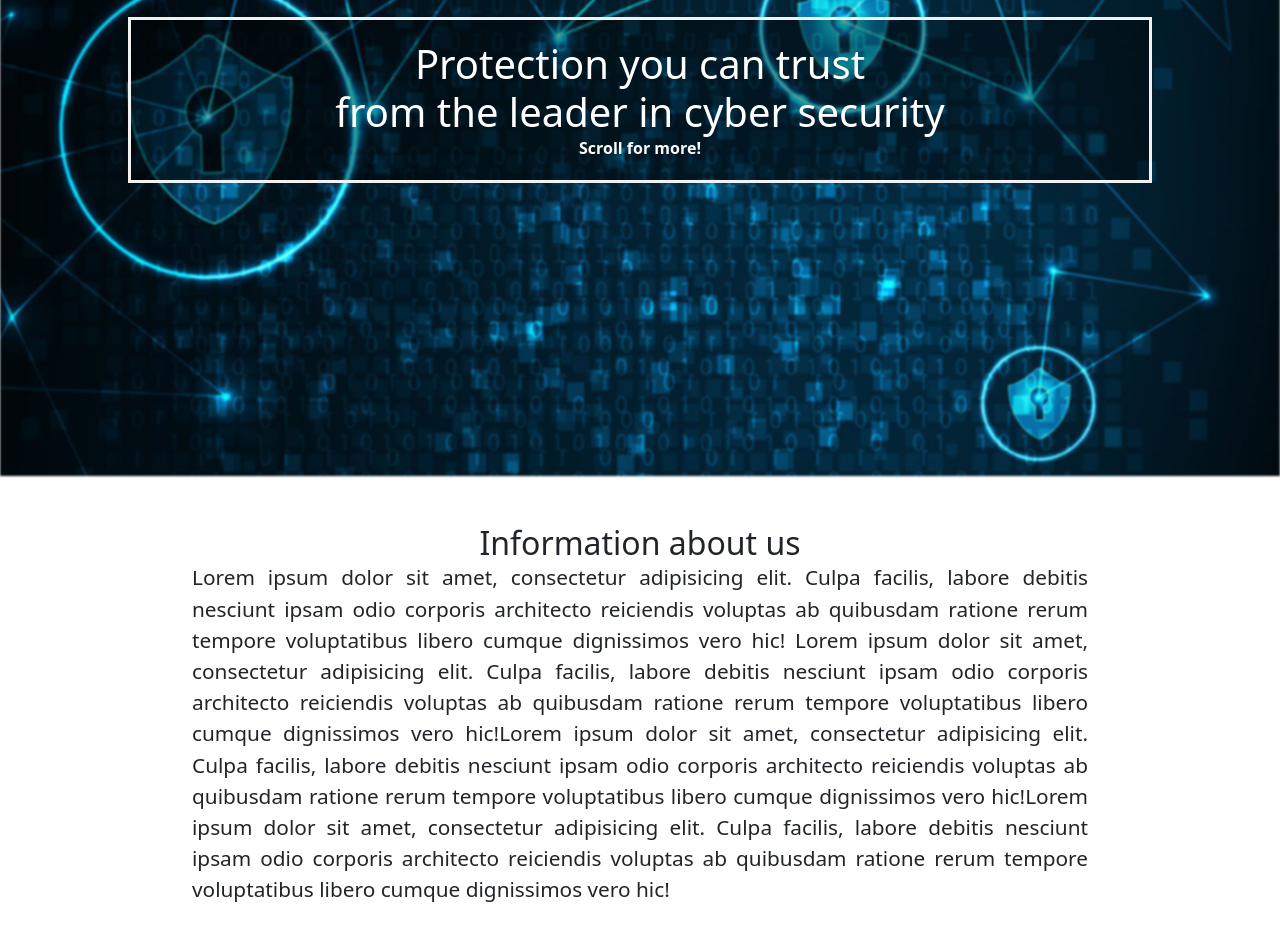
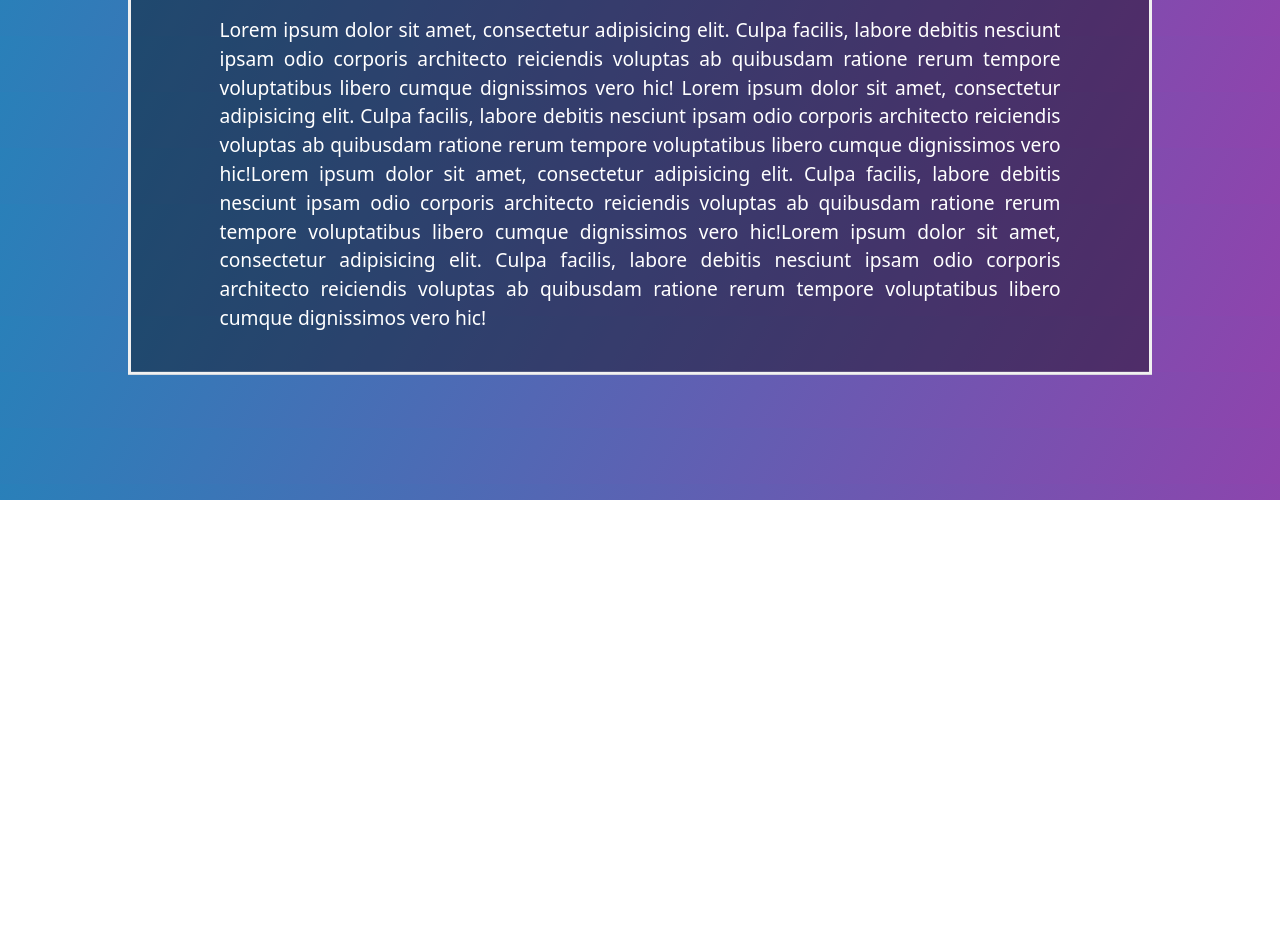
Before and after one commit to XWS-BS-EP-TIM2-2022/pki, an Angular app in the folder Frontend/pki-client/: page / in a window 1280 px wide. Shown: the part 300-1240 px from the top of the page. After the commit the page ends 800 px from the top, so only its background shows below. Built offline with nearby package versions, Linux system fonts and the light colour scheme.

Commit message:
home apge i login front design

```diff
--- a/Frontend/pki-client/src/app/app.component.css
+++ b/Frontend/pki-client/src/app/app.component.css
@@ -45,9 +45,11 @@ h2 {
 }
 
 #p1 {
-    margin: 15%;
+    margin: 7%;
     margin-top: 0;
-    font-size: 1.3rem;
+    margin-bottom: 2%;;
+    font-size: 1.2rem;
+    font-weight: lighter;
     text-align: justify;
 }
 
--- a/Frontend/pki-client/src/app/app.component.html
+++ b/Frontend/pki-client/src/app/app.component.html
@@ -1,20 +1,22 @@
 <app-navbar></app-navbar>
-<div style="text-align: center;" >
-    <div class="imgbox">
+<div>
+    <!-- <div class="imgbox">
         <img src="/assets/home-background.jpg" class="bg-image" *ngIf="router.url === '/'">
-    </div>
+    </div> -->
     <div *ngIf="router.url === '/'">
         <div class="bg-text">
             <h1>Protection you can trust</h1>
-            <h1>from the leader in cyber security</h1>
-            <p>Scroll for more!</p>
+            <h1>from the leader in cyber security!</h1>
+            <br><br><br>
+            <p id="p1">Lorem ipsum dolor sit amet, consectetur adipisicing elit. Culpa facilis, labore debitis nesciunt ipsam odio corporis architecto reiciendis voluptas ab quibusdam ratione rerum tempore voluptatibus libero cumque dignissimos vero hic! Lorem ipsum dolor sit amet, consectetur adipisicing elit. Culpa facilis, labore debitis nesciunt ipsam odio corporis architecto reiciendis voluptas ab quibusdam ratione rerum tempore voluptatibus libero cumque dignissimos vero hic!Lorem ipsum dolor sit amet, consectetur adipisicing elit. Culpa facilis, labore debitis nesciunt ipsam odio corporis architecto reiciendis voluptas ab quibusdam ratione rerum tempore voluptatibus libero cumque dignissimos vero hic!Lorem ipsum dolor sit amet, consectetur adipisicing elit. Culpa facilis, labore debitis nesciunt ipsam odio corporis architecto reiciendis voluptas ab quibusdam ratione rerum tempore voluptatibus libero cumque dignissimos vero hic!</p>
+
         </div>
-        <div class="main">
+        <!-- <div class="main">
             <br>
             <br>
             <h2>Information about us</h2>
             <p id="p1">Lorem ipsum dolor sit amet, consectetur adipisicing elit. Culpa facilis, labore debitis nesciunt ipsam odio corporis architecto reiciendis voluptas ab quibusdam ratione rerum tempore voluptatibus libero cumque dignissimos vero hic! Lorem ipsum dolor sit amet, consectetur adipisicing elit. Culpa facilis, labore debitis nesciunt ipsam odio corporis architecto reiciendis voluptas ab quibusdam ratione rerum tempore voluptatibus libero cumque dignissimos vero hic!Lorem ipsum dolor sit amet, consectetur adipisicing elit. Culpa facilis, labore debitis nesciunt ipsam odio corporis architecto reiciendis voluptas ab quibusdam ratione rerum tempore voluptatibus libero cumque dignissimos vero hic!Lorem ipsum dolor sit amet, consectetur adipisicing elit. Culpa facilis, labore debitis nesciunt ipsam odio corporis architecto reiciendis voluptas ab quibusdam ratione rerum tempore voluptatibus libero cumque dignissimos vero hic!</p>
-        </div>
+        </div>  -->
     </div>
 </div>
 <router-outlet></router-outlet>
--- a/Frontend/pki-client/src/app/login/login.component.css
+++ b/Frontend/pki-client/src/app/login/login.component.css
@@ -8,7 +8,7 @@
 body{
   margin: 0;
   padding: 0;
-  background: linear-gradient(120deg,#2980b9, #8e44ad);
+  background-color: linear-gradient(120deg,#2980b9, #8e44ad);
   height: 100vh;
   overflow: hidden;
 }
@@ -70,10 +70,10 @@ form .txt_field{
   top: -5px;
   color: #2691d9;
 }
-.txt_field input:focus ~ span::before,
+/* .txt_field input:focus ~ span::before,
 .txt_field input:valid ~ span::before{
   width: 100%;
-}
+} */
 .pass{
   margin: -5px 0 20px 5px;
   color: #a6a6a6;
--- a/Frontend/pki-client/src/styles.css
+++ b/Frontend/pki-client/src/styles.css
@@ -1 +1 @@
-/* You can add global styles to this file, and also import other style files */
+html { background: linear-gradient(120deg,#2980b9, #8e44ad); }
```
